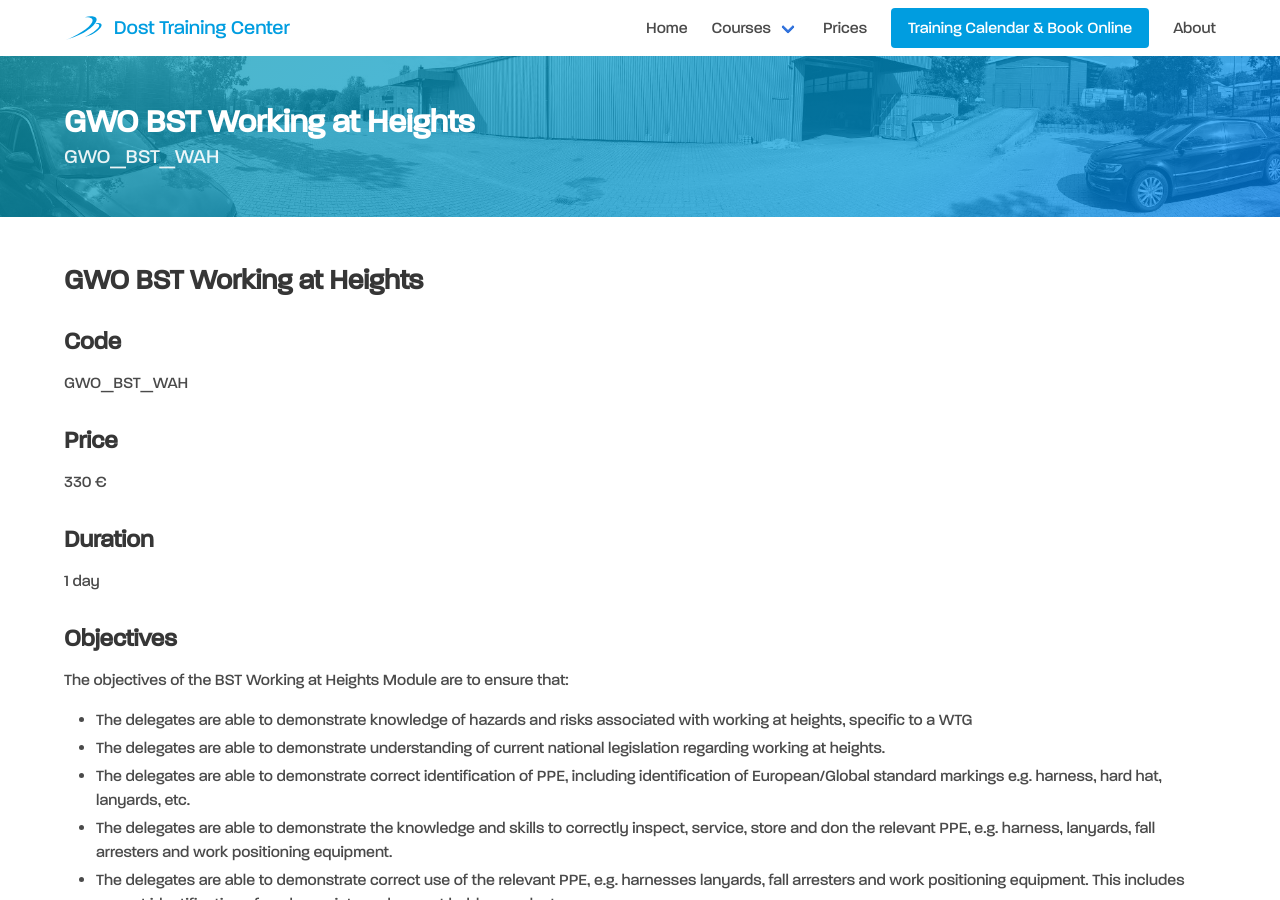
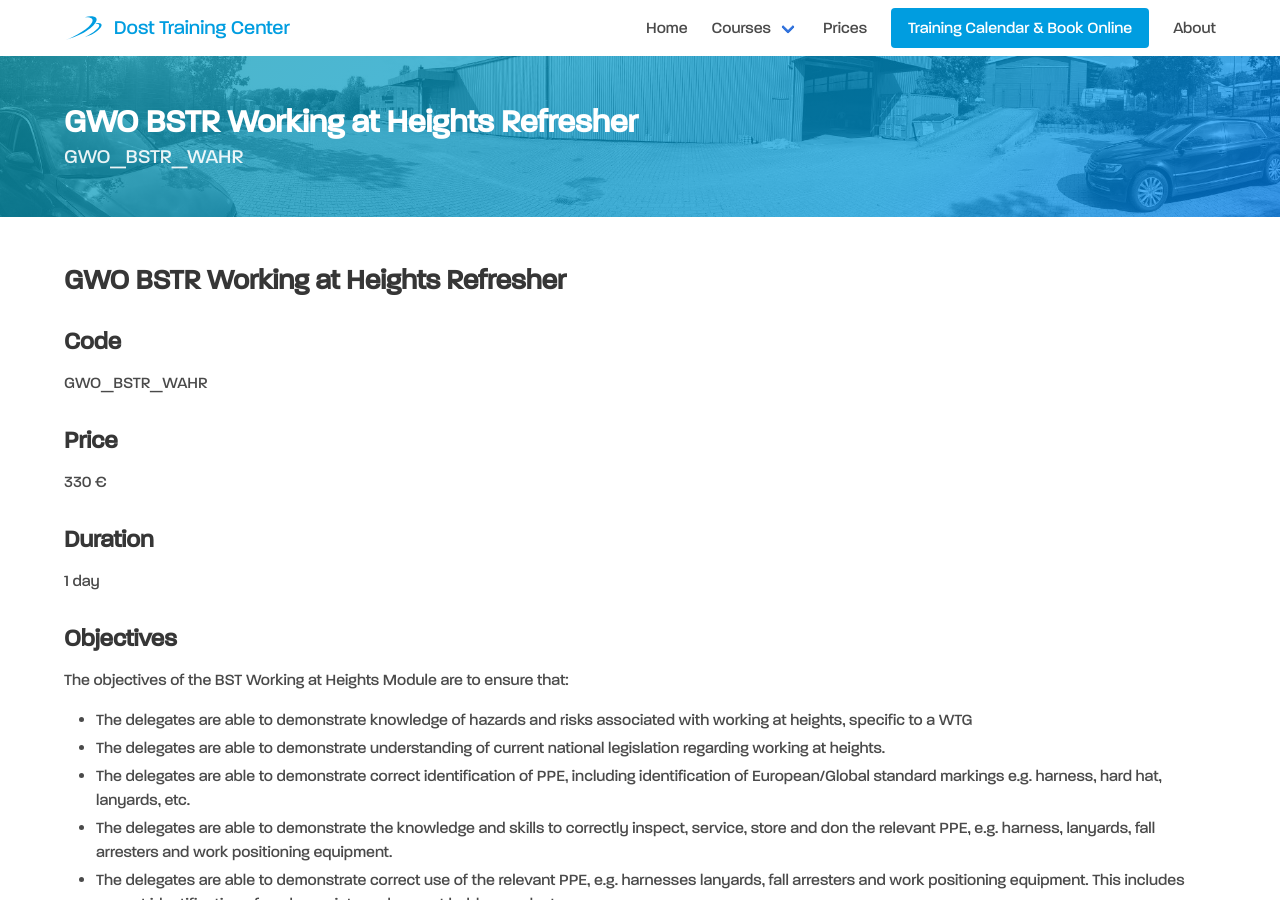
Before and after one commit to dost-training/dost-training.github.io, a Jekyll site: the page built from _courses/gwo_bstr_wahr.md, in a window 1280 px wide and 900 px high. Built offline with Jekyll 4.4.1, drawn with Linux system fonts in a browser that asks for light colours.

Commit message:
Fixed wahr

```diff
--- a/_courses/gwo_bstr_wahr.md
+++ b/_courses/gwo_bstr_wahr.md
@@ -1,6 +1,6 @@
 ---
-name: GWO BST Working at Heights
-code: GWO_BST_WAH
+name: GWO BSTR Working at Heights Refresher
+code: GWO_BSTR_WAHR
 body: gwo
 price: 330
 duration: 1
```
